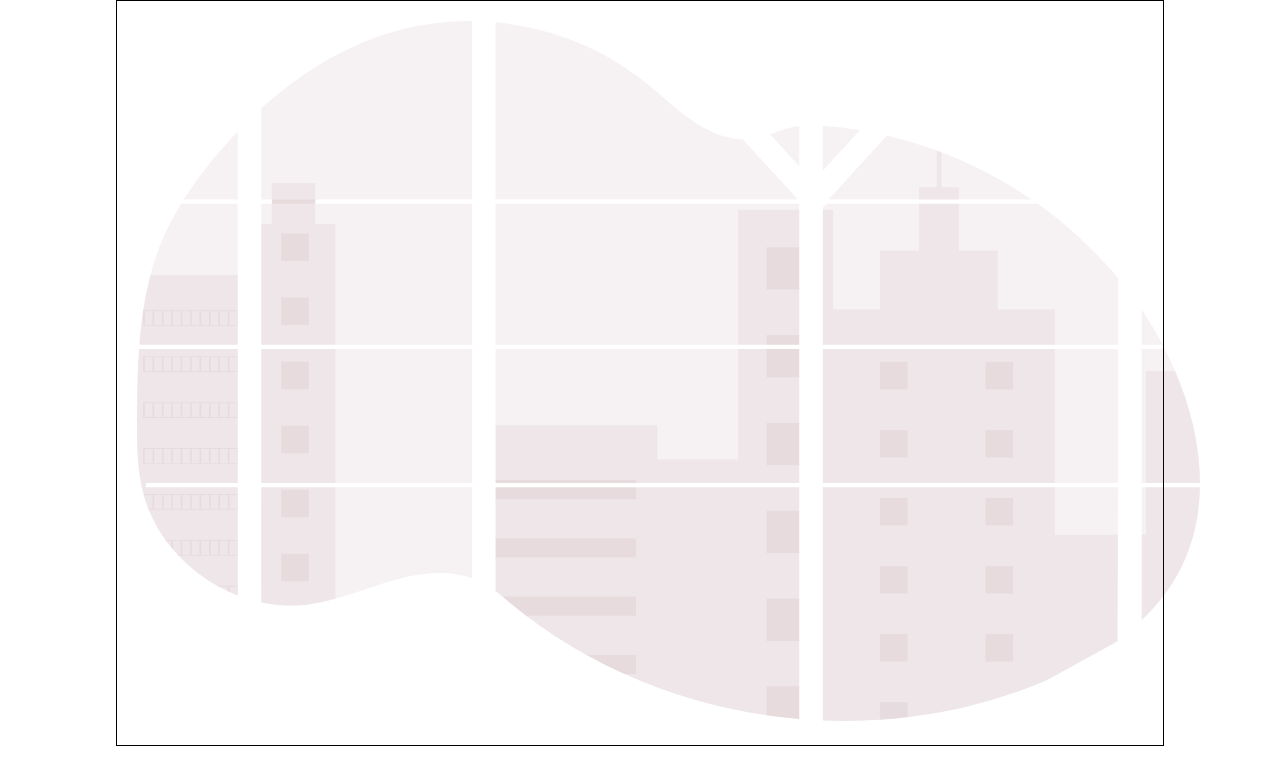
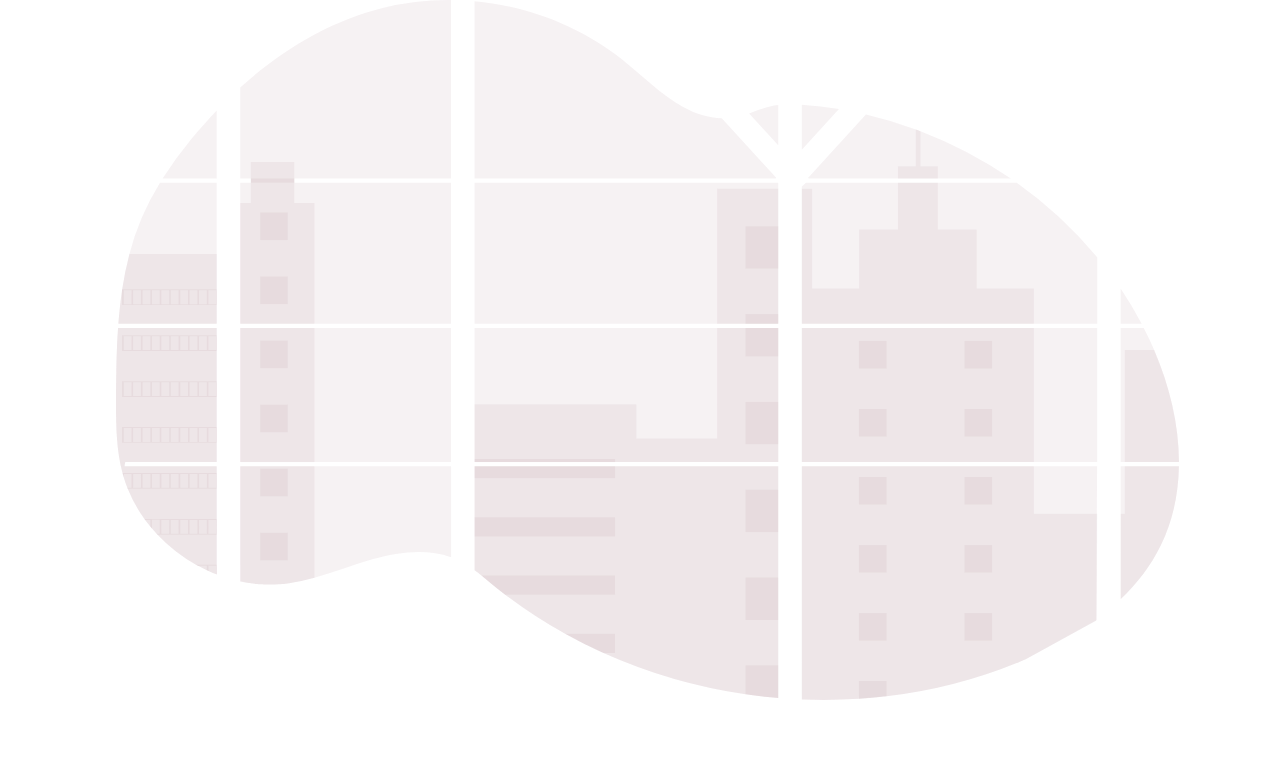
Before and after one commit to 1adityas/HMS, a React (Create React App) app: page / in a window 1280 px wide. Shown: the top 760 px of the page. Built offline with nearby package versions, Linux system fonts and the light colour scheme.

Commit message:
background css

```diff
--- a/src/components/Login.css
+++ b/src/components/Login.css
@@ -1,7 +1,5 @@
 
 /* .back {
-
-
     background-repeat: no-repeat;
     position: absolute;
     top: 29px;
@@ -15,15 +13,9 @@
     grid-template-columns: repeat(11,1fr);
     grid-template-rows: repeat(1,1fr);
 
-
-
-
-
 }
 
 .grid-item1 {
-
-
     /* background-image: url("../background.svg"); */
     /* height: 100rem; */
     /* width:100%; */
@@ -35,12 +27,9 @@
     */
     /* background-size: cover; */
     grid-column: 2/11;
-    border: 1px;
-    border-style: solid;
-    padding: 20px;
+    /* border: 1px; */
+    /* border-style: solid;  */
+    /* padding: 20px; */
     background-position: center;
 
 }
-#img{
-
-}
--- a/src/components/Login.js
+++ b/src/components/Login.js
@@ -7,7 +7,6 @@ function Login() {
     return (
         <   div className="grid-container" >
             <div className="grid-item1" >
-
             <img src ={bg}  height={"700rem"} width={"auto"} ></img>
        </div>
        </div>
```
